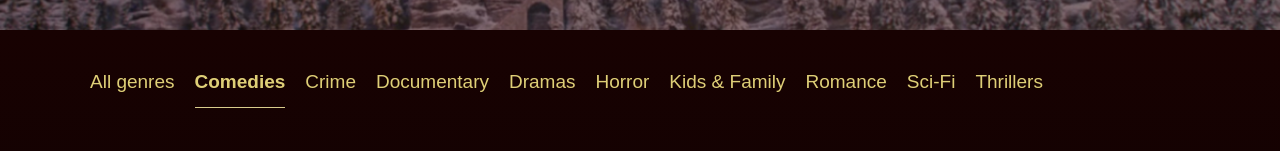
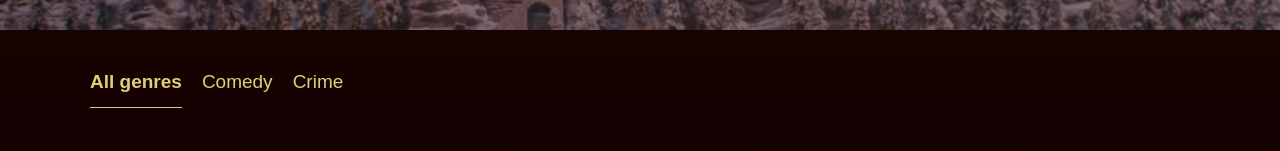
Before and after one commit to gitSmartX/1921243-what-to-watch-8, a React (Create React App) app in the folder project/: page / in a window 1280 px wide. Shown: the part 560-711 px from the top of the page. Built offline with nearby package versions, Linux system fonts and the light colour scheme.

Commit message:
module6-task1

```diff
--- a/project/src/components/app/app.tsx
+++ b/project/src/components/app/app.tsx
@@ -21,9 +21,7 @@
     <BrowserRouter>
       <Switch>
         <Route path = {ROUTE_PATH.ROOT} exact>
-          <Main
-            filmDataList = {filmDataList}
-          />
+          <Main />
         </Route>
         <Route path = {ROUTE_PATH.LOGIN} exact>
           <SignInComponent/>
--- a/project/src/components/catalog-genre/catalog-genre.tsx
+++ b/project/src/components/catalog-genre/catalog-genre.tsx
@@ -2,14 +2,34 @@
 import { Genre } from '../../types/types';
 import { ROUTE_PATH } from '../../constants/constant';
 
-function CatalogGenre({name, isActive}: Genre): JSX.Element {
+import { Dispatch } from 'redux';
+import { ActionType } from '../../types/action';
+import { setActiveGenre } from '../../store/action';
+import { connect, ConnectedProps } from 'react-redux';
+
+const mapDispatchToProps = (dispatch: Dispatch<ActionType>) => ({
+  onGenreClick(genre: string) {
+    dispatch(setActiveGenre(genre));
+  },
+});
+
+const connector = connect(null, mapDispatchToProps);
+type PropsFromRedux = ConnectedProps<typeof connector> & Genre
+
+function CatalogGenre({name, isActive, onGenreClick}: PropsFromRedux): JSX.Element {
 
   return(
     <li className={`catalog__genres-item ${isActive ? 'catalog__genres-item--active': ''}`}>
-      <Link to={ROUTE_PATH.ROOT} className="catalog__genres-link">{name}</Link>
+      <Link
+        to={ROUTE_PATH.ROOT}
+        className="catalog__genres-link"
+        onClick = {() => onGenreClick(name)}
+      >
+        {name}
+      </Link>
     </li>
   );
 
 }
-
-export default CatalogGenre;
+export {CatalogGenre};
+export default connector(CatalogGenre);
--- a/project/src/components/catalog-genres-list/catalog-genres-list.tsx
+++ b/project/src/components/catalog-genres-list/catalog-genres-list.tsx
@@ -1,9 +1,22 @@
-import { GenresList } from '../../types/types';
+import { GENRES_LIST } from '../../constants/constant';
+import {FilmDataList} from '../../types/types';
 import CatalogGenre from '../catalog-genre/catalog-genre';
 
-function CatalogGenresList({genresList}: GenresList): JSX.Element{
-  const listItems: JSX.Element[] = genresList.map((item) =>
-    <CatalogGenre key = {item.name} name = {item.name} isActive = {item.isActive} />,
+type CatalogGenresListProps = {
+  activeGenre: string;
+} & FilmDataList;
+
+function CatalogGenresList({activeGenre, filmDataList}: CatalogGenresListProps): JSX.Element{
+  const genreList: string[]  = [GENRES_LIST.ALL];
+
+  filmDataList.forEach((film) => {
+    if (genreList.indexOf(film.genre) === -1) {
+      genreList.push(film.genre);
+    }
+  });
+
+  const listItems: JSX.Element[] = genreList.map((genre) =>
+    <CatalogGenre key = {genre} name = {genre} isActive = { genre === activeGenre } />,
   );
   return(
     <ul className="catalog__genres-list">
--- a/project/src/components/main/main.tsx
+++ b/project/src/components/main/main.tsx
@@ -1,15 +1,27 @@
 import React from 'react';
 import Logo from '../logo/logo';
 import SmallFilmCardList from '../small-film-card-list/small-film-card-list';
-import type {FilmDataList} from '../../types/types';
-import { BUTTON_NAME, CATALOG_GENRES_LIST, SITE_NAME} from '../../constants/constant';
+import { BUTTON_NAME, GENRES_LIST, SITE_NAME} from '../../constants/constant';
 import UserBlock from '../user-block/user-block';
 import CatalogGenresList from '../catalog-genres-list/catalog-genres-list';
 import Footer from '../footer/footer';
 import FilmCard from '../film-card/film-card';
 
-function Main({filmDataList}: FilmDataList): JSX.Element{
-  const filmData = filmDataList[0];
+import { State } from '../../types/state';
+import { connect, ConnectedProps } from 'react-redux';
+
+const mapStateToProps = ({activeGenre, filmsList}: State) => ({
+  activeGenre,
+  filmsList,
+});
+
+const connector = connect(mapStateToProps);
+type PropsFromRedux = ConnectedProps<typeof connector>
+
+function Main(props: PropsFromRedux): JSX.Element{
+  const {activeGenre, filmsList} = props;
+  const filmData = filmsList[0];
+  const filmsListByGenre = activeGenre === GENRES_LIST.ALL ? filmsList : filmsList.filter((film) => film.genre === activeGenre);
 
   return (
     <React.Fragment>
@@ -17,9 +29,7 @@
         <div className="film-card__bg">
           <img src={filmData.backgroundImage} alt={filmData.name} />
         </div>
-
         <h1 className="visually-hidden">{SITE_NAME}</h1>
-
         <header className="page-header film-card__head">
           <Logo />
           <UserBlock />
@@ -30,9 +40,9 @@
         <section className="catalog">
           <h2 className="catalog__title visually-hidden">Catalog</h2>
 
-          <CatalogGenresList genresList = {CATALOG_GENRES_LIST} />
+          <CatalogGenresList filmDataList = {filmsList} activeGenre = {activeGenre}/>
 
-          <SmallFilmCardList filmDataList = {filmDataList} />
+          <SmallFilmCardList filmDataList = {filmsListByGenre} />
 
           <div className="catalog__more">
             <button className="catalog__button" type="button">{BUTTON_NAME.SHOW_MORE}</button>
@@ -45,4 +55,5 @@
   );
 }
 
-export default Main;
+export {Main};
+export default connector(Main);
--- a/project/src/components/small-film-card/small-film-card.tsx
+++ b/project/src/components/small-film-card/small-film-card.tsx
@@ -14,13 +14,9 @@
   useEffect(() => {
     if(isMouseEnter) {
       const timeout = setTimeout(()=> setPlaying(true), 1000);
-      // eslint-disable-next-line no-console
-      console.log('setTimer');
       setTimer(timeout);
     }
     setPlaying(false);
-    // eslint-disable-next-line no-console
-    console.log('clearTimer');
     timer && clearTimeout(timer as number);
   }, [isMouseEnter]);
 
--- a/project/src/components/video-player-preview/video-player-preview.tsx
+++ b/project/src/components/video-player-preview/video-player-preview.tsx
@@ -9,16 +9,10 @@
 
 function VideoPlayerPreview({posterImage, previewVideoLink, isPlaying}: VideoPlayerPreviewProps ): JSX.Element{
   const videoRef = useRef<HTMLVideoElement | null>(null);
-  // eslint-disable-next-line no-console
-  console.log('initialazeComponent');
   if(isPlaying) {
-    // eslint-disable-next-line no-console
-    console.log('PlayVideo');
     videoRef.current?.play();
   }
   if(!isPlaying){
-    // eslint-disable-next-line no-console
-    console.log('LoadVideo');
     videoRef.current?.load();
   }
 
--- a/project/src/constants/constant.ts
+++ b/project/src/constants/constant.ts
@@ -1,4 +1,4 @@
-import type {FilmCardDate, FilmCardProps, Genre} from '../types/types';
+import type {FilmCardDate, FilmCardProps} from '../types/types';
 
 const SITE_NAME = 'WTW';
 
@@ -53,48 +53,18 @@
 const MIN_RATE_STARS = 0;
 const MAX_RATE_STARS = 10;
 
-const CATALOG_GENRES_LIST: Genre[] = [
-  {
-    name: 'All genres',
-    isActive: false,
-  },
-  {
-    name: 'Comedies',
-    isActive: true,
-  },
-  {
-    name: 'Crime',
-    isActive: false,
-  },
-  {
-    name: 'Documentary',
-    isActive: false,
-  },
-  {
-    name: 'Dramas',
-    isActive: false,
-  },
-  {
-    name: 'Horror',
-    isActive: false,
-  },
-  {
-    name: 'Kids & Family',
-    isActive: false,
-  },
-  {
-    name: 'Romance',
-    isActive: false,
-  },
-  {
-    name: 'Sci-Fi',
-    isActive: false,
-  },
-  {
-    name: 'Thrillers',
-    isActive: false,
-  },
-];
+enum GENRES_LIST {
+  ALL = 'All genres',
+  COMEDY = 'Comedies',
+  CRIME = 'Crime',
+  DOC = 'Documentary',
+  DRAMA = 'Dramas',
+  HORROR = 'Horror',
+  KIDS_FAMILY = 'Kids & Family',
+  ROMANCE = 'Romance',
+  SCI_FI = 'Sci-Fi',
+  THRILLERS = 'Thrillers',
+}
 
 enum ROUTE_PATH {
   ROOT = '/',
@@ -146,4 +116,4 @@
   HEIGHT = 175
 }
 
-export {SITE_NAME, FILM_CARD_DATA, ALL_FILMS, MAX_RATE_STARS, MIN_RATE_STARS, CATALOG_GENRES_LIST, FILM_TITLES, MY_FILMS, ROUTE_PATH, IMAGE_DATA,BUTTON_NAME,NAV_LINK_NAME,PLAYER_BUTTON_TYPE, RATING_LEVEL, FILM_CARD_IMAGE};
+export {SITE_NAME, FILM_CARD_DATA, ALL_FILMS, MAX_RATE_STARS, MIN_RATE_STARS, GENRES_LIST, FILM_TITLES, MY_FILMS, ROUTE_PATH, IMAGE_DATA,BUTTON_NAME,NAV_LINK_NAME,PLAYER_BUTTON_TYPE, RATING_LEVEL, FILM_CARD_IMAGE};
--- a/project/src/index.tsx
+++ b/project/src/index.tsx
@@ -1,10 +1,21 @@
 import React from 'react';
 import ReactDOM from 'react-dom';
+import { Provider } from 'react-redux';
+import { createStore } from 'redux';
+import {composeWithDevTools} from 'redux-devtools-extension';
 import App from './components/app/app';
 import {FILM_DATA_LIST} from './mocks/films';
+import { reducer } from './store/reducer';
+
+const store = createStore(
+  reducer,
+  composeWithDevTools(),
+);
 
 ReactDOM.render(
   <React.StrictMode>
-    <App filmDataList = {FILM_DATA_LIST}/>
+    <Provider store = {store}>
+      <App filmDataList = {FILM_DATA_LIST}/>
+    </Provider>
   </React.StrictMode>,
   document.getElementById('root'));
--- /dev/null
+++ b/project/src/store/action.ts
@@ -0,0 +1,17 @@
+import { FILM_DATA_LIST } from '../mocks/films';
+import { Actions } from '../types/action';
+
+export const getFilmsList = () => ({
+  type: Actions.GetFilmsList,
+  payload: FILM_DATA_LIST,
+} as const);
+
+export const getFilmsListByGenre = (genre: string) => ({
+  type: Actions.GetFilmsListByGenre,
+  payload: FILM_DATA_LIST.filter((film) => film.genre === genre),
+} as const);
+
+export const setActiveGenre = (genre: string) => ({
+  type: Actions.SetActiveGenre,
+  payload: genre,
+} as const);
--- /dev/null
+++ b/project/src/store/reducer.ts
@@ -0,0 +1,22 @@
+import { GENRES_LIST } from '../constants/constant';
+import { FILM_DATA_LIST } from '../mocks/films';
+import { Actions, ActionType } from '../types/action';
+import { State } from '../types/state';
+
+const initialState = {
+  activeGenre:  GENRES_LIST.ALL,
+  filmsList: FILM_DATA_LIST,
+};
+
+export const reducer = (state: State = initialState, action: ActionType): State => {
+  switch(action.type) {
+    case Actions.GetFilmsList:
+      return {...state};
+    case Actions.GetFilmsListByGenre:
+      return {...state, filmsList: action.payload};
+    case Actions.SetActiveGenre:
+      return {...state, activeGenre: action.payload};
+    default:
+      return state;
+  }
+};
--- /dev/null
+++ b/project/src/types/action.ts
@@ -0,0 +1,12 @@
+import { getFilmsList, getFilmsListByGenre, setActiveGenre } from '../store/action';
+
+export enum Actions {
+  SetActiveGenre = 'main/setActiveGenre',
+  GetFilmsList = 'main/getFilmsList',
+  GetFilmsListByGenre = 'main/getFilmsListByGenre'
+}
+
+export type ActionType =
+| ReturnType<typeof getFilmsList>
+| ReturnType<typeof getFilmsListByGenre>
+| ReturnType<typeof setActiveGenre>
--- /dev/null
+++ b/project/src/types/state.ts
@@ -0,0 +1,6 @@
+import { FilmData } from './types';
+
+export type State = {
+  activeGenre: string,
+  filmsList: FilmData[],
+};
```
